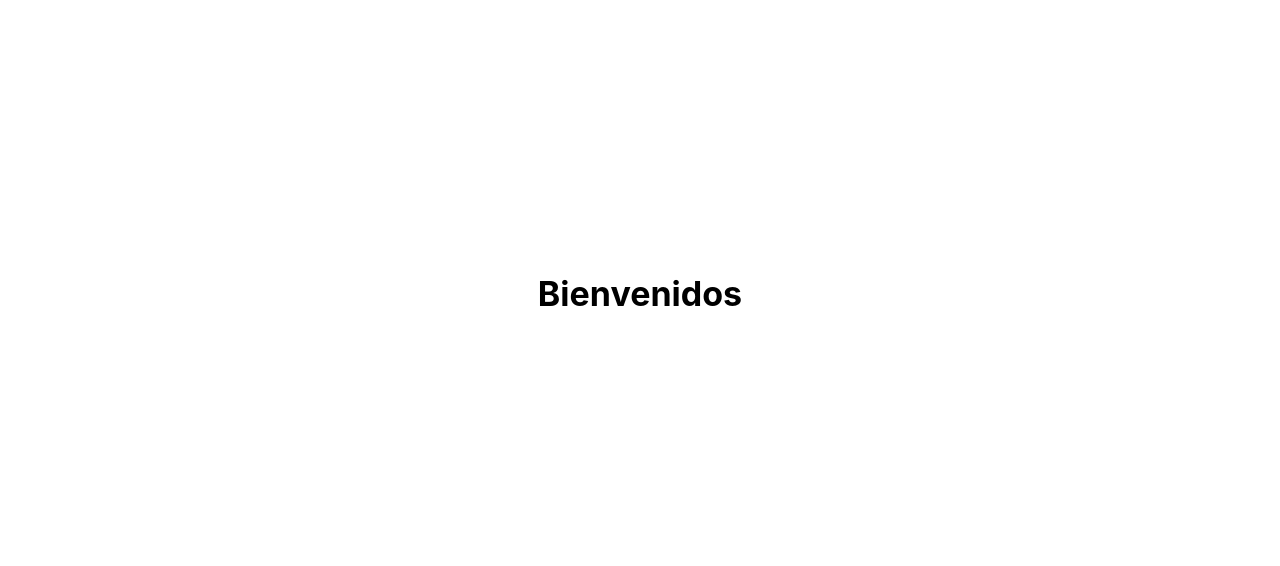
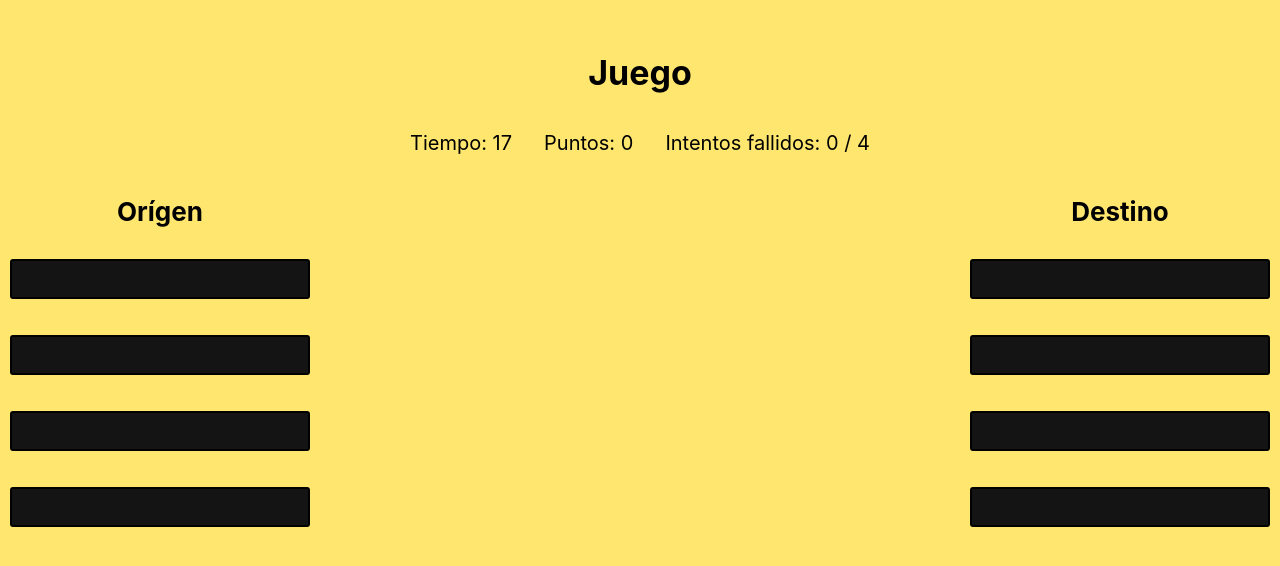
Before and after one commit to mariaperdomom/cableGame, a React (Vite) app: page / in a window 1280 px wide. Shown: the part 106-672 px from the top of the page. Built offline with nearby package versions, Linux system fonts and the light colour scheme.

Commit message:
Mas cambios en el codigo

```diff
--- a/src/App.tsx
+++ b/src/App.tsx
@@ -8,11 +8,11 @@ const App: React.FC = () => {
   const [ userCode, setUserCode ] = useState<string>('');
 
   return (
-    <Container h={'100vh'} fluid>
-      <Center h={'100%'} >
-        <Stack gap={'xl'} p={'xl'} justify='center' align='center'>
-          { actions === '' &&
-            <Stack onClick={()=> setActions('register')} style={{cursor: 'pointer'}} justify='center' gap={'xl'}>
+    <Container h={'100vh'} fluid bg={'#FEE66F'} p={0}>
+     {/*  <Center h={'100%'} w={'100%'}> */}
+        {/* <Stack gap={'xl'} p={'xl'} justify='center' align='center'> */}
+          { actions === 's' &&
+            <Stack onClick={()=> setActions('register')} style={{cursor: 'pointer'}} justify='center' gap={'xl'} h={'100%'}>
               <Title order={1} ta={'center'}>Bienvenidos</Title>
               {/* <Image src={'./assets/cableD.jpg'} h={30} />
               <Text ta={'center'}>Has tu magia</Text> */}
@@ -21,14 +21,16 @@ const App: React.FC = () => {
           { actions === 'register' &&
             <Register setActions={setActions} setUserCode={setUserCode}/>
           }
-          { actions === 'game' &&
+          { actions === '' &&
              <Game setActions={setActions} userCode={userCode}/>
           }
           { actions === 'end' &&
-            <Title order={1} onClick={()=> setActions('')} style={{cursor: 'pointer'}} ta={'center'}>Final</Title>
+            <Stack onClick={()=> setActions('')} justify='center' h={'100%'}>
+              <Title order={1} style={{cursor: 'pointer'}} ta={'center'}>Final</Title>
+            </Stack>
           }
-        </Stack>
-      </Center>
+        {/* </Stack> */}
+      {/* </Center> */}
     </Container>
   );
 };
--- a/src/components/Connector.module.css
+++ b/src/components/Connector.module.css
@@ -22,9 +22,16 @@ body {
 
 @keyframes pulse-animation {
     0% {
-      box-shadow: 0 0 0 0px rgba(0, 0, 0, 0.2);
+        box-shadow: 0 0 0 0px rgba(0, 0, 0, 0.2);
     }
     100% {
-      box-shadow: 0 0 0 20px rgba(0, 0, 0, 0);
+        box-shadow: 0 0 0 20px rgba(0, 0, 0, 0);
     }
-  }
+}
+
+.blurBackground {
+    backdrop-filter: blur(10px); /* Ajusta el valor del desenfoque según tus necesidades */
+    background: rgba(255, 255, 255, 0.3); /* Fondo con transparencia para ver el desenfoque */
+    border-radius: 10px;
+    box-shadow: 0 4px 8px rgba(0, 0, 0, 0.2);
+}
--- a/src/components/Game.tsx
+++ b/src/components/Game.tsx
@@ -1,4 +1,4 @@
-import { Avatar, Box, Button, Group, Modal, Paper, Stack, Text, Title } from '@mantine/core';
+import { Avatar, Box, Button, Group, Indicator, Modal, Stack, Text, Title } from '@mantine/core';
 import { useEffect, useRef, useState } from 'react'
 import classes from './Connector.module.css';
 import { useCountDown } from './useCountDown';
@@ -21,7 +21,7 @@ const Game = (props: Props) => {
         { id: 1, color: 'red'},
         { id: 2, color: 'blue'},
         { id: 3, color: 'green'},
-        { id: 4, color: 'yellow'},
+        { id: 4, color: 'brown'},
     ];
     const [showColor,setShowColor] = useState<boolean>(true);
     const [originConnectors] = useState<ConnectorData[]>(shuffle([...initialConnectors]));
@@ -86,7 +86,6 @@ const Game = (props: Props) => {
             const save = async () => {
                 try {
                     const saveUserParticipation = await checkInServiceTs.saveUserParticipation({userCode: userCode, points: points + 10})
-                    console.log(saveUserParticipation);
                     if(saveUserParticipation) {
                         setActions('game')
                     }
@@ -111,6 +110,7 @@ const Game = (props: Props) => {
                 }
             } else {
                 setErrorAttempts(errorAttempts + 1);
+                setOriginId(0);
             }
         } else {
             setGameOver(true);
@@ -245,93 +245,82 @@ const Game = (props: Props) => {
     }
 
     return (
-        <Stack>
+        <Stack gap={'xl'} h={'100%'} justify='center' px={0}>
             <Title order={1} onClick={()=> setActions('end')} style={{cursor: 'pointer'}} ta={'center'}>Juego</Title>
             <Group justify='center' align='center' gap={'xl'}>
-                <Paper radius={'md'}>
-                    Tiempo: {activeCountDown ? countDownGame.seconds : '20' }
-                </Paper>
-                <Paper radius={'md'}>
-                    Puntos: {points}
-                </Paper>
-                <Paper radius={'md'}>
-                    Intentos: {attempts}
-                </Paper>
-                <Paper radius={'md'}>
-                    Intentos errádos: {errorAttempts} / 4
-                </Paper>
+                <Text size='xl'>Tiempo: {activeCountDown ? countDownGame.seconds : '20' }</Text>
+                <Text size='xl'>Puntos: {points}</Text>
+                <Text size='xl'>Intentos fallidos: {errorAttempts} / 4</Text>
             </Group>
             {showColor &&
                 <Group justify='center'>
                     <Avatar
-                        radius="xl"
-                        size="lg"
+                        radius="100"
+                        size="xl"
                         src={null}
                         className={classes.pulse}
                         style={{position: 'absolute', top: '55vh'}}
                     >{countDownOrigin.seconds}</Avatar>
                 </Group>
             }
-            <Group justify='space-between' gap={0} /* w={'35vw'} */>
+            <Group justify='space-between' gap={0}>
                 <Stack mr={-10}>
-                    <Text fz={'h4'} ta={'center'} fw={'bold'}>Orígen</Text>
+                    <Text fz={'h2'} ta={'center'} fw={'bold'}>Orígen</Text>
                     {originConnectors.map((connector) => (
-                        <div key={connector.id}>
                         <Box
-                                className={classes.connector}
+                            key={connector.id}
+                            className={`${classes.connector} ${originId === connector.id && classes.blurBackground}`}
                             style={{
-                                    width: '140px',
-                                    height: '25px',
-                                    backgroundColor: showColor ? connector.color : ( !isConnected(connector.id) ? 'black' : connector.color),
+                                width: '300px',
+                                height: '40px',
+                                backgroundColor: showColor ? connector.color : ( !isConnected(connector.id) ? originId === connector.id ? 'var(--mantine-color-gray-8)' : 'var(--mantine-color-dark-9)' : connector.color),
                                 borderRadius: '3px',
                                 margin: '10px',
                                 display: 'flex',
                                 alignItems: 'center',
                                 justifyContent: 'center',
-                                    border: '1px solid black',
+                                border: '2px solid black',
                                 cursor: isConnected(connector.id) ? 'not-allowed' : 'pointer',
-                                    /* zIndex: 1000 */
                             }}
                             onClick={(e) => origin(e, connector.id)}
                             draggable={!isConnected(connector.id)}
                             onDragStart={(e) => handleDragStart(e, connector.id)}
                         />
-                        </div>
                     ))}
                 </Stack>
                 <canvas
                     id="canvasGame"
-                    width='250'
-                    height='250'
+                    width='460'
+                    height='320'
                     style={{/* backgroundColor: 'pink', */ zIndex: 10}}
                     onClick={handleCanvasClick}
                     onMouseMove={handleMouseMove}
                     onDragOver={handleDragOverCanvas}
                 />
                 <Stack ml={-10}>
-                    <Text fz={'h4'} ta={'center'} fw={'bold'}>Destino</Text>
+                    <Text fz={'h2'} ta={'center'} fw={'bold'}>Destino</Text>
                     {destinationConnectors.map((connector) => (
-                    <div key={connector.id}>
                         <Box
+                            key={connector.id}
                             className={classes.connector}
                             style={{
-                                width: '140px',
-                                height: '25px',
-                                backgroundColor: showColor ? connector.color  : ( !isConnected(connector.id) ? 'black' : connector.color),
+                                width: '300px',
+                                height: '40px',
+                                backgroundColor: showColor ? connector.color  : ( !isConnected(connector.id) ? 'var(--mantine-color-dark-9)' : connector.color),
                                 borderRadius: '3px',
                                 margin: '10px',
                                 display: 'flex',
                                 alignItems: 'center',
                                 justifyContent: 'center',
-                                border: '1px solid black',
+                                border: '2px solid black',
                                 cursor: (isConnected(connector.id) || !isInitialPositionSet) ? 'not-allowed' : 'pointer',
-                                /* zIndex: 1000 */
                             }}
                             onClick={(e) => destination(e, connector.id, connector.color)}
                             onDragOver={handleDragOver}
                             onDrop={(e) => handleDrop(e, connector.id, connector.color)}
-                        />
-                    </div>
+                        >
+                            {!isConnected(connector.id) && <Indicator position="middle-start" size={24} processing={isInitialPositionSet} mr={265}  color={isInitialPositionSet ? 'var(--mantine-color-gray-7)' : 'transparent'} />}
+                        </Box>
                     ))}
                 </Stack>
             </Group>
@@ -345,11 +334,14 @@ const Game = (props: Props) => {
                     closeOnClickOutside={false}
 			        closeOnEscape={false}
                 >
-                    Finalizo el juego
+                    <Stack gap={'xl'} justify='center'>
+                        <Text size={'xl'} ta={'center'}>¡Finalizó el juego {userCode}!</Text>
+                        <Text size={'xl'} ta={'center'}>Puntaje: {points}</Text>
+                        <Text size={'xl'} ta={'center'}>Intentos: {attempts}</Text>
+                        <Text size={'xl'} ta={'center'}>Intentos fallidos: {errorAttempts}</Text>
+                        <Button onClick={() => {close(); setActions('end')}} color='dark' size='lg'>Confirmar</Button>
+                    </Stack>
 
-                    <Group justify='center'>
-                        <Button onClick={() => {close(); setActions('end')}}>Confirmar</Button>
-                    </Group>
                 </Modal>
             }
         </Stack>
```
Also changed, not shown: src/components/Register.tsx (+10 -9 lines). Lines whose indentation alone changed are shown as unchanged.
